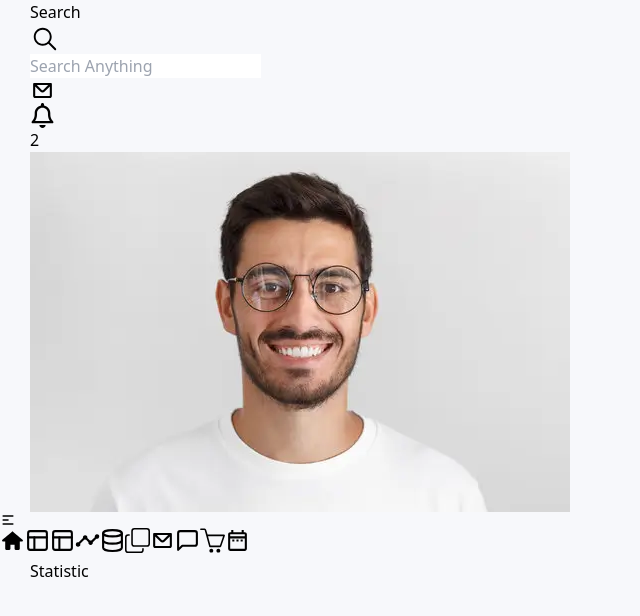
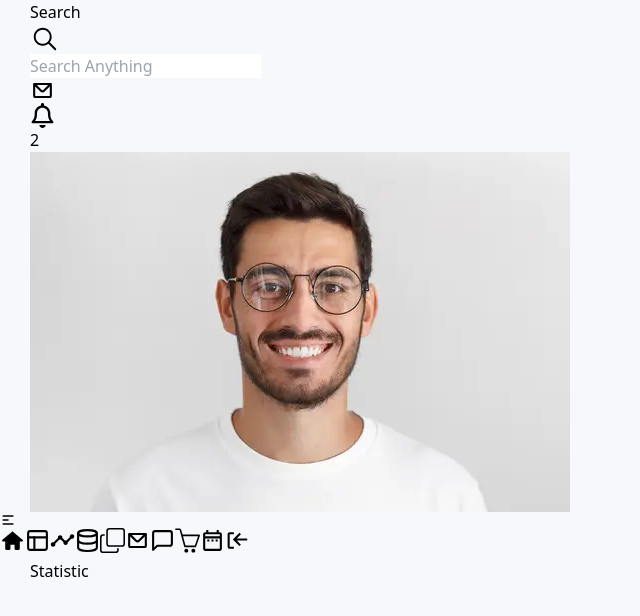
Before and after one commit to MuhammadqodirProgrammer/iqro-task, a React (Vite) app: page /statistic in a window 1280 px wide. Shown: the top 616 px of the page, without its empty margins (0-640 px from the left). Built offline with nearby package versions, Linux system fonts and the light colour scheme.

Commit message:
fixed nav

```diff
--- a/src/layout/Navbar/index.tsx
+++ b/src/layout/Navbar/index.tsx
@@ -60,25 +60,23 @@ const Navbar = () => {
 									) : index == 1 ? (
 										<FiLayout size={25} />
 									) : index == 2 ? (
-										<FiLayout size={25} />
+										<IoAnalyticsSharp size={25} />
 									) : index == 3 ? (
-										<IoAnalyticsSharp size={25} />
+										<FiDatabase size={25} />
 									) : index == 4 ? (
-										<FiDatabase size={25} />
+										<BsCopy size={25} />
 									) : index == 5 ? (
-										<BsCopy size={25} />
+										<CgMail size={25} />
 									) : index == 6 ? (
-										<CgMail size={25} />
+										<LuMessageSquare size={25} />
 									) : index == 7 ? (
-										<LuMessageSquare size={25} />
+										<SlBasket size={25} />
 									) : index == 8 ? (
-										<SlBasket size={25} />
+										<MdOutlineDateRange size={25} />
 									) : index == 9 ? (
-										<MdOutlineDateRange size={25} />
-									) : index == 10 ? (
 										<CgLogOut size={25} />
 									) : (
-										<FiLayout size={25} />
+										''
 									)}
 									{isOpen && <p className='chakra-text css-0'>Home</p>}
 								</div>
```
